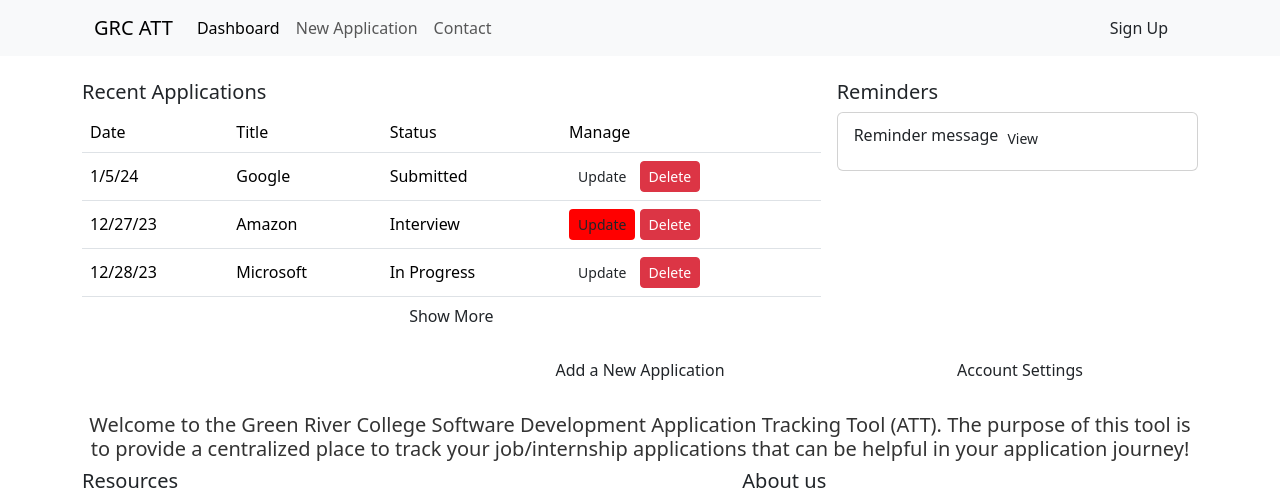
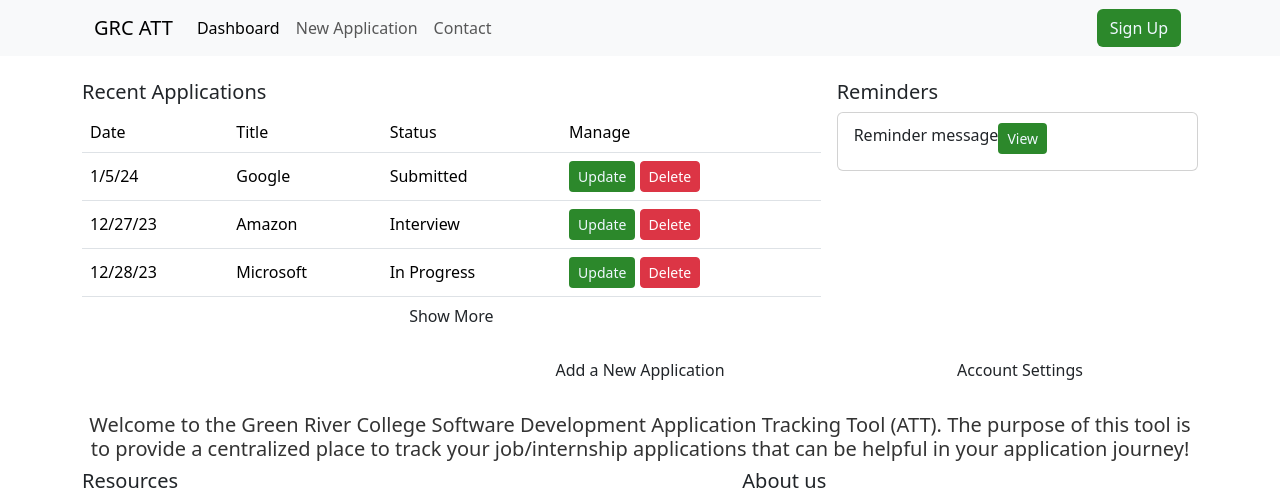
Before and after one commit to Rauoof814/SDEV305-Team-G, a PHP site: page / in a window 1280 px wide. Shown: the top 493 px of the page. Run offline with PHP 8.4, Linux system fonts and the light colour scheme.

Commit message:
converted custom sass button styling to css

```diff
--- a/index.html
+++ b/index.html
@@ -85,7 +85,7 @@
                                         <td class="application-data">Interview</td>
                                         <td>
                                             <div class="btn-group-sm" role="group">
-                                                <button type="button" class="btn btn-bd-primary2">Update</button>
+                                                <button type="button" class="btn btn-bd-primary">Update</button>
                                                 <button type="button" class="btn btn-danger">Delete</button>
                                             </div>
                                         </td>
--- a/styles.css
+++ b/styles.css
@@ -50,10 +50,23 @@ h5 {
 
 
 /* BUTTON STYLES */
-.btn-bd-primary2 {
-    background-color: red;
+.btn-bd-primary {
+    background-color: #2c882b;
+    color: aliceblue;
 }
 
+.btn-bd-primary:hover {
+    background-color: #287a27;
+    color: aliceblue;
+}
+
+.btn-bd-primary:active {
+    border-color: #236d22 !important;
+    background-color: #236d22 !important;
+    color: aliceblue !important;
+}
+
+/* custom bootstrap sass styles */
 /* .btn-bd-primary {
     --bs-btn-color: aliceblue;
     --bs-btn-bg: #2c882b;
```
